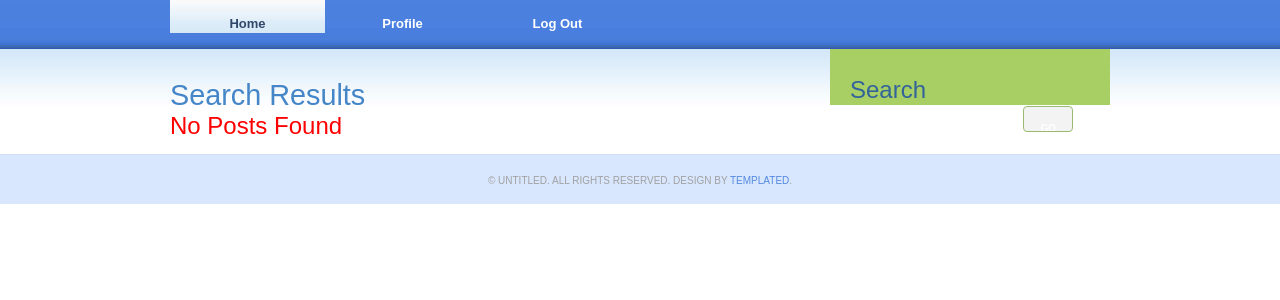
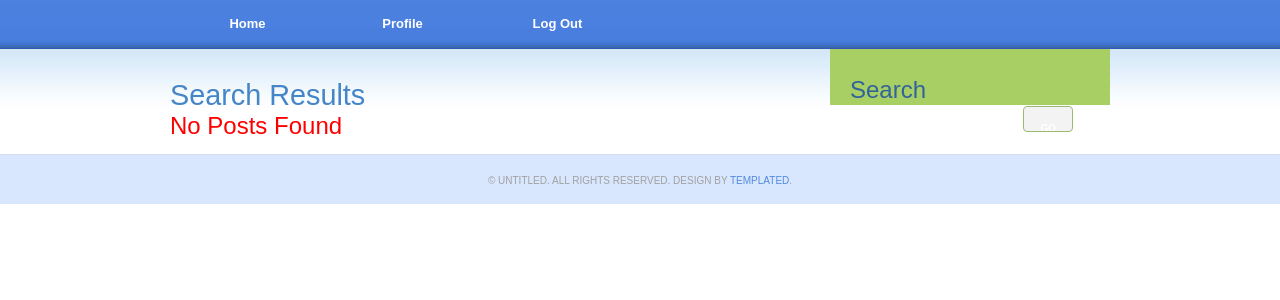
Before and after one commit to IffyKech/myBlog, a Flask app: template templates/search.html in a window 1280 px wide. Shown: the part 148-448 px from the top of the page. Run offline with Flask 2, Linux system fonts and the light colour scheme; the template is opened without the code that fills it, so the values that code supplies are empty.

Commit message:
Change current tab style on pages

```diff
--- a/templates/post.html
+++ b/templates/post.html
@@ -34,7 +34,7 @@ Released   : 20090910
 	<!-- end #header -->
 	<div id="menu">
 		<ul>
-			<li class="current_page_item"><a href="http://127.0.0.1:5000/home">Home</a></li>
+			<li><a href="http://127.0.0.1:5000/home">Home</a></li>
 			<li><a href="http://127.0.0.1:5000/profile">Profile</a></li>
 			<li><a href="http://127.0.0.1:5000/logout">Log Out</a></li>
 		</ul>
--- a/templates/profile.html
+++ b/templates/profile.html
@@ -18,8 +18,8 @@
 	<!-- end #header -->
 	<div id="menu">
 		<ul>
-			<li class="current_page_item"><a href="http://127.0.0.1:5000/home">Home</a></li>
-			<li><a href="http://127.0.0.1:5000/profile">Profile</a></li>
+			<li><a href="http://127.0.0.1:5000/home">Home</a></li>
+			<li class="current_page_item"><a href="http://127.0.0.1:5000/profile">Profile</a></li>
 			<li><a href="http://127.0.0.1:5000/logout">Log Out</a></li>
 		</ul>
 	</div>
--- a/templates/search.html
+++ b/templates/search.html
@@ -21,7 +21,7 @@
 	<!-- end #header -->
 	<div id="menu">
 		<ul>
-			<li class="current_page_item"><a href="http://127.0.0.1:5000/home">Home</a></li>
+			<li><a href="http://127.0.0.1:5000/home">Home</a></li>
 			<li><a href="http://127.0.0.1:5000/profile">Profile</a></li>
 			<li><a href="http://127.0.0.1:5000/logout">Log Out</a></li>
 		</ul>
```
